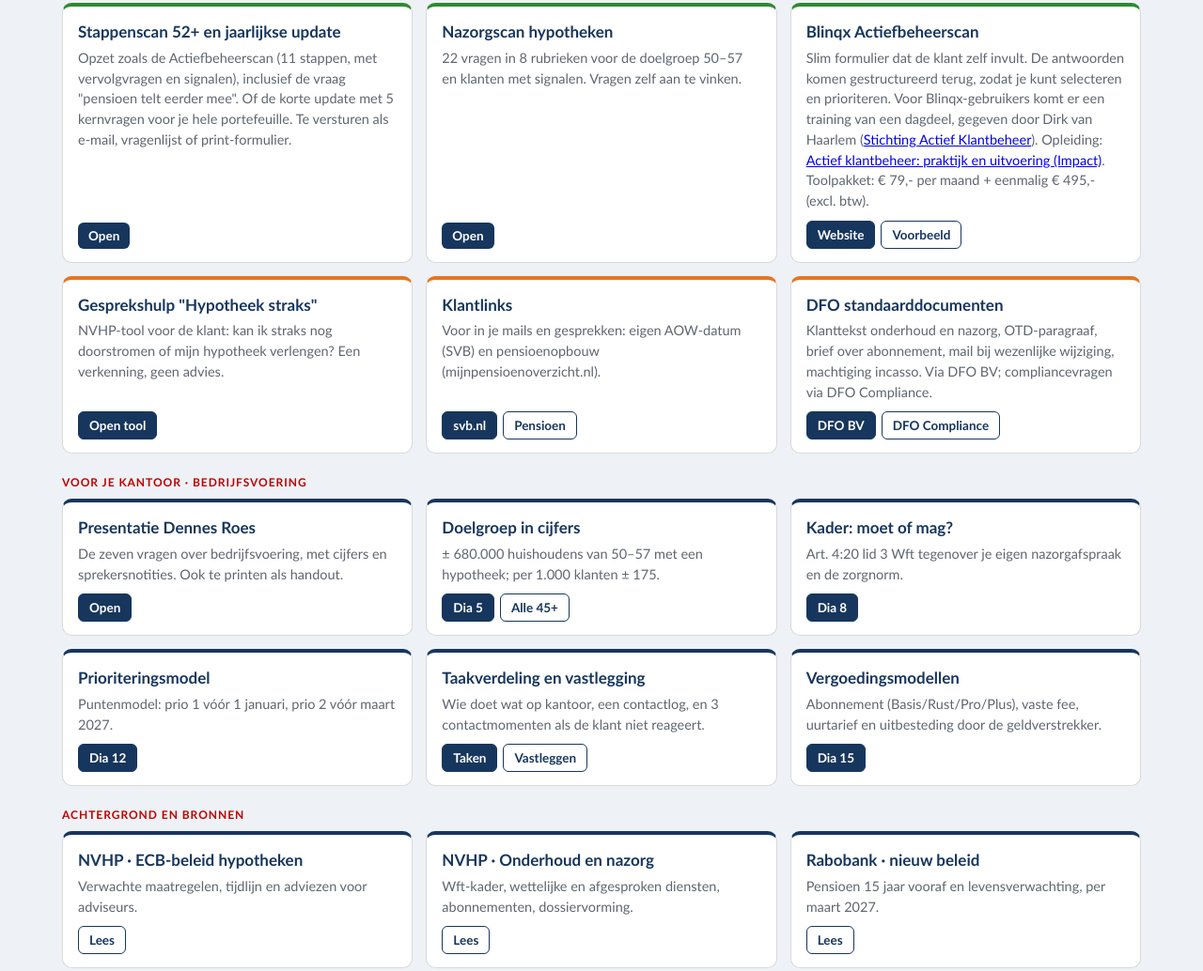
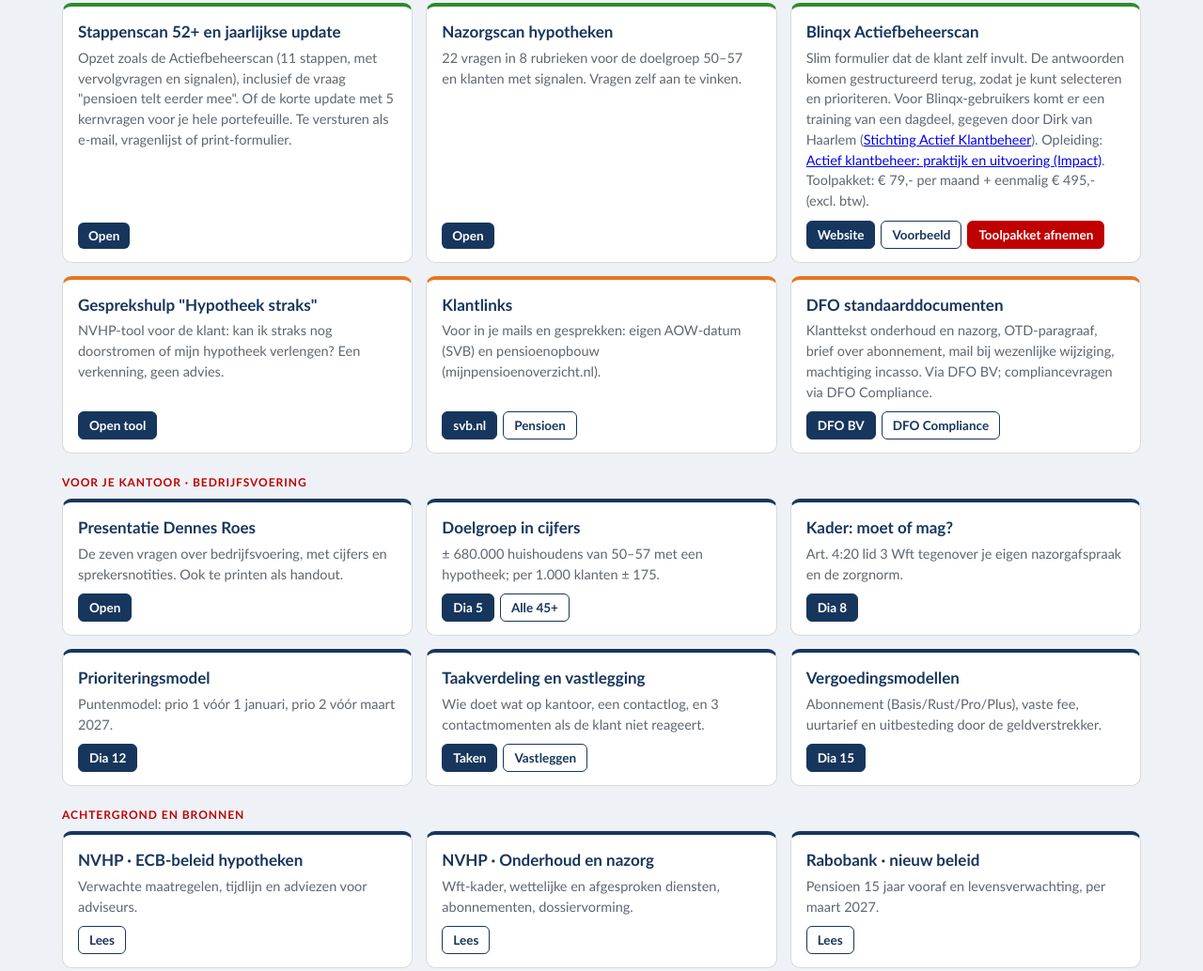
Before and after one commit to jeroen-o/ecb-beleid-banken, a plain HTML site: page adviseurstoolkit.html in a window 1280 px wide. Shown: the part 946-1980 px from the top of the page at 94% size. Drawn offline with Linux system fonts and the light colour scheme.

Commit message:
Toolkit: knop Toolpakket afnemen in kaart Blinqx Actiefbeheerscan
Co-Authored-By: Claude Opus 5.5 <noreply@anthropic.com>
Claude-Session: https://claude.ai/code/session_01XDsUcy3sVZE5cLpShRgHsC

```diff
--- a/adviseurstoolkit.html
+++ b/adviseurstoolkit.html
@@ -196,7 +196,7 @@ a.b:hover,button.b:hover{filter:brightness(1.12)}
     <div class="mat c"><h3>Klanttekst "Hypotheek vanaf 52 jaar"</h3><p>Webpagina met veelgestelde vragen voor je website. Kopieer als tekst of HTML, of print als PDF.</p><div class="row"><button class="b" data-go="t4" type="button">Open</button></div></div>
     <div class="mat g"><h3>Stappenscan 52+ en jaarlijkse update</h3><p>Opzet zoals de Actiefbeheerscan (11 stappen, met vervolgvragen en signalen), inclusief de vraag "pensioen telt eerder mee". Of de korte update met 5 kernvragen voor je hele portefeuille. Te versturen als e-mail, vragenlijst of print-formulier.</p><div class="row"><button class="b" data-go="t3" data-mode="scan" type="button">Open</button></div></div>
     <div class="mat g"><h3>Nazorgscan hypotheken</h3><p>22 vragen in 8 rubrieken voor de doelgroep 50–57 en klanten met signalen. Vragen zelf aan te vinken.</p><div class="row"><button class="b" data-go="t3" data-mode="lang" type="button">Open</button></div></div>
-    <div class="mat g"><h3>Blinqx Actiefbeheerscan</h3><p>Slim formulier dat de klant zelf invult. De antwoorden komen gestructureerd terug, zodat je kunt selecteren en prioriteren. Voor Blinqx-gebruikers komt er een training van een dagdeel, gegeven door Dirk van Haarlem (<a href="https://www.actiefklantbeheer.nl/" target="_blank" rel="noopener">Stichting Actief Klantbeheer</a>). Opleiding: <a href="https://www.impact.nu/opleiding/actief-klantbeheer-praktijk-uitvoering" target="_blank" rel="noopener">Actief klantbeheer: praktijk en uitvoering (Impact)</a>. Toolpakket: € 79,- per maand + eenmalig € 495,- (excl. btw).</p><div class="row"><a class="b" href="https://actiefbeheerscan.nl" target="_blank" rel="noopener">Website</a><a class="b alt" href="https://formulier.actiefbeheerscan.nl/s/wD106O1z7GoYW1zn" target="_blank" rel="noopener">Voorbeeld</a></div></div>
+    <div class="mat g"><h3>Blinqx Actiefbeheerscan</h3><p>Slim formulier dat de klant zelf invult. De antwoorden komen gestructureerd terug, zodat je kunt selecteren en prioriteren. Voor Blinqx-gebruikers komt er een training van een dagdeel, gegeven door Dirk van Haarlem (<a href="https://www.actiefklantbeheer.nl/" target="_blank" rel="noopener">Stichting Actief Klantbeheer</a>). Opleiding: <a href="https://www.impact.nu/opleiding/actief-klantbeheer-praktijk-uitvoering" target="_blank" rel="noopener">Actief klantbeheer: praktijk en uitvoering (Impact)</a>. Toolpakket: € 79,- per maand + eenmalig € 495,- (excl. btw).</p><div class="row"><a class="b" href="https://actiefbeheerscan.nl" target="_blank" rel="noopener">Website</a><a class="b alt" href="https://formulier.actiefbeheerscan.nl/s/wD106O1z7GoYW1zn" target="_blank" rel="noopener">Voorbeeld</a><a class="b" href="mailto:jeroen.oversteegen@blinqx.tech?subject=Actiefbeheerscan-toolpakket%20afnemen" target="_blank" rel="noopener" style="background:#C00000;border-color:#C00000">Toolpakket afnemen</a></div></div>
     <div class="mat o"><h3>Gesprekshulp "Hypotheek straks"</h3><p>NVHP-tool voor de klant: kan ik straks nog doorstromen of mijn hypotheek verlengen? Een verkenning, geen advies.</p><div class="row"><a class="b" href="hypotheek-straks/" target="_blank" rel="noopener">Open tool</a></div></div>
     <div class="mat o"><h3>Klantlinks</h3><p>Voor in je mails en gesprekken: eigen AOW-datum (SVB) en pensioenopbouw (mijnpensioenoverzicht.nl).</p><div class="row"><a class="b" href="https://www.svb.nl" target="_blank" rel="noopener">svb.nl</a><a class="b alt" href="https://www.mijnpensioenoverzicht.nl" target="_blank" rel="noopener">Pensioen</a></div></div>
     <div class="mat o"><h3>DFO standaarddocumenten</h3><p>Klanttekst onderhoud en nazorg, OTD-paragraaf, brief over abonnement, mail bij wezenlijke wijziging, machtiging incasso. Via DFO BV; compliancevragen via DFO Compliance.</p><div class="row"><a class="b" href="mailto:info@dfobv.nl">DFO BV</a><a class="b alt" href="mailto:info@dfocompliance.nl">DFO Compliance</a></div></div>
```
